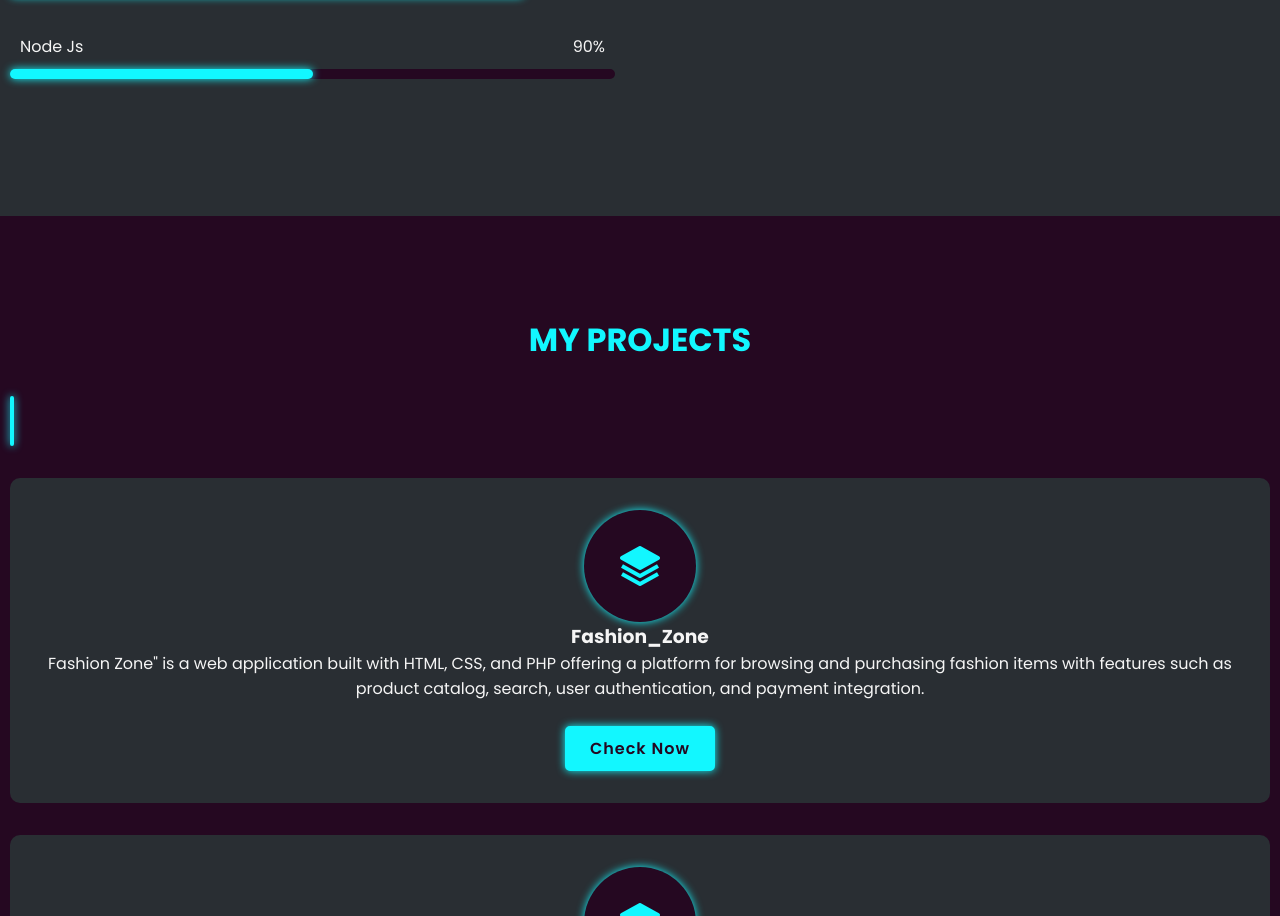
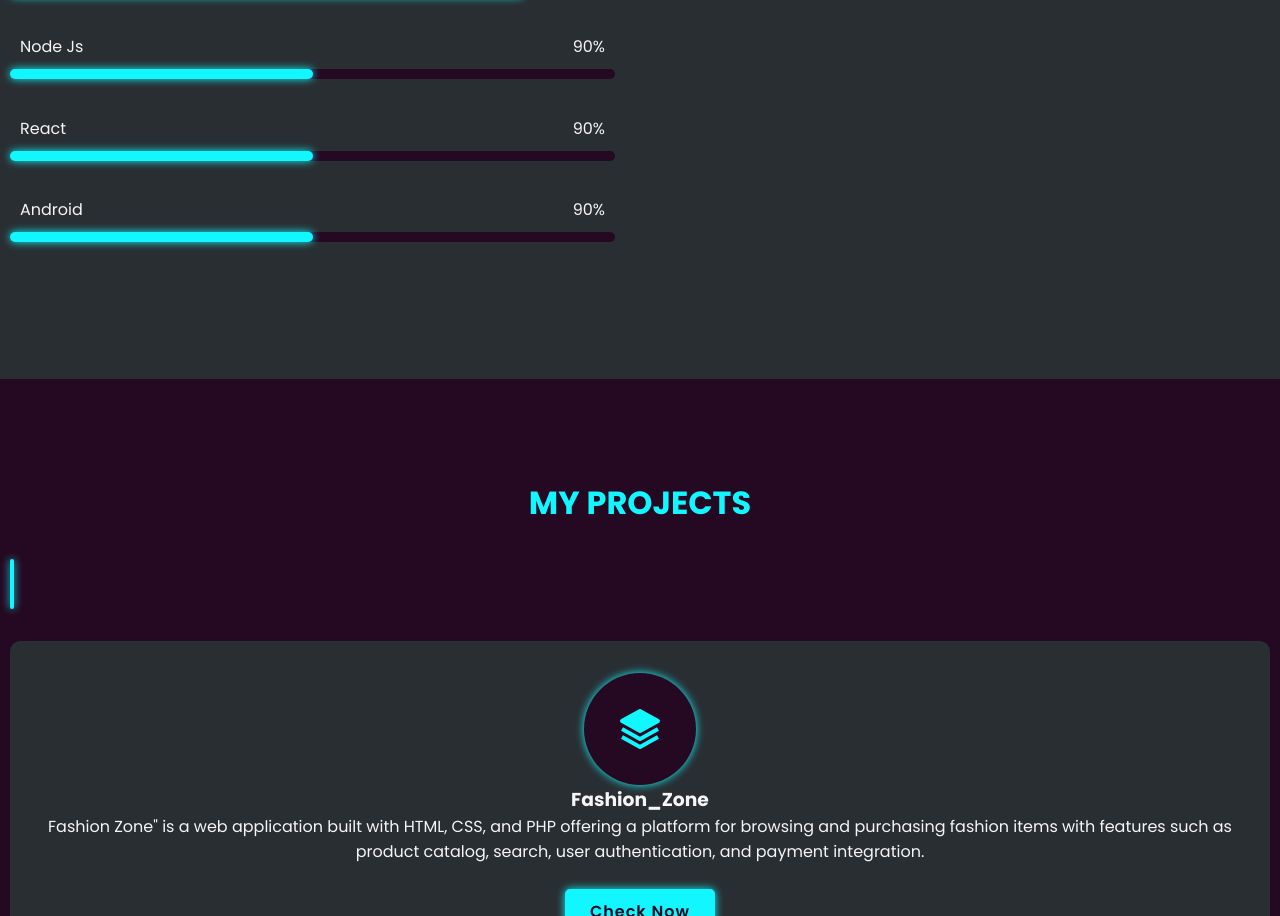
Before and after one commit to omkar-garvare/My_Portfolio.github.io, a plain HTML site: page index.html in a window 1280 px wide. Shown: the part 3089-4005 px from the top of the page. Drawn offline with nearby package versions, Linux system fonts and the light colour scheme; some packages are replaced by stand-ins of ours; a script that the page names is missing.

Commit message:
Update index.html

```diff
--- a/index.html
+++ b/index.html
@@ -287,6 +287,26 @@
                         </div>
                         <div class="bar">
                             <span class="node"></span>
+                        </div>
+                    </div>
+
+                     <div class="skill-bar">
+                        <div class="info">
+                            <p>React</p>
+                            <p>90%</p>
+                        </div>
+                        <div class="bar">
+                            <span class="react"></span>
+                        </div>
+                    </div>
+
+                    <div class="skill-bar">
+                        <div class="info">
+                            <p>Android</p>
+                            <p>90%</p>
+                        </div>
+                        <div class="bar">
+                            <span class="android"></span>
                         </div>
                     </div>
 
```
